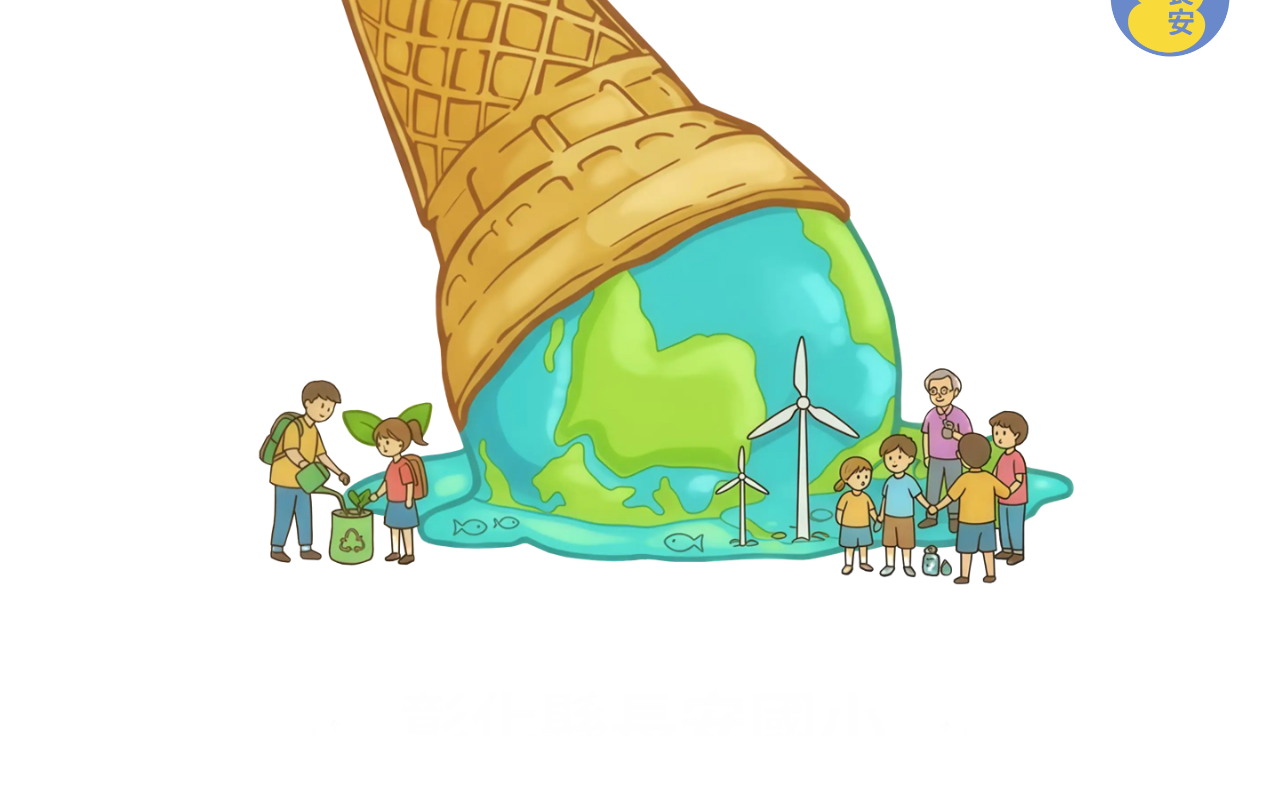
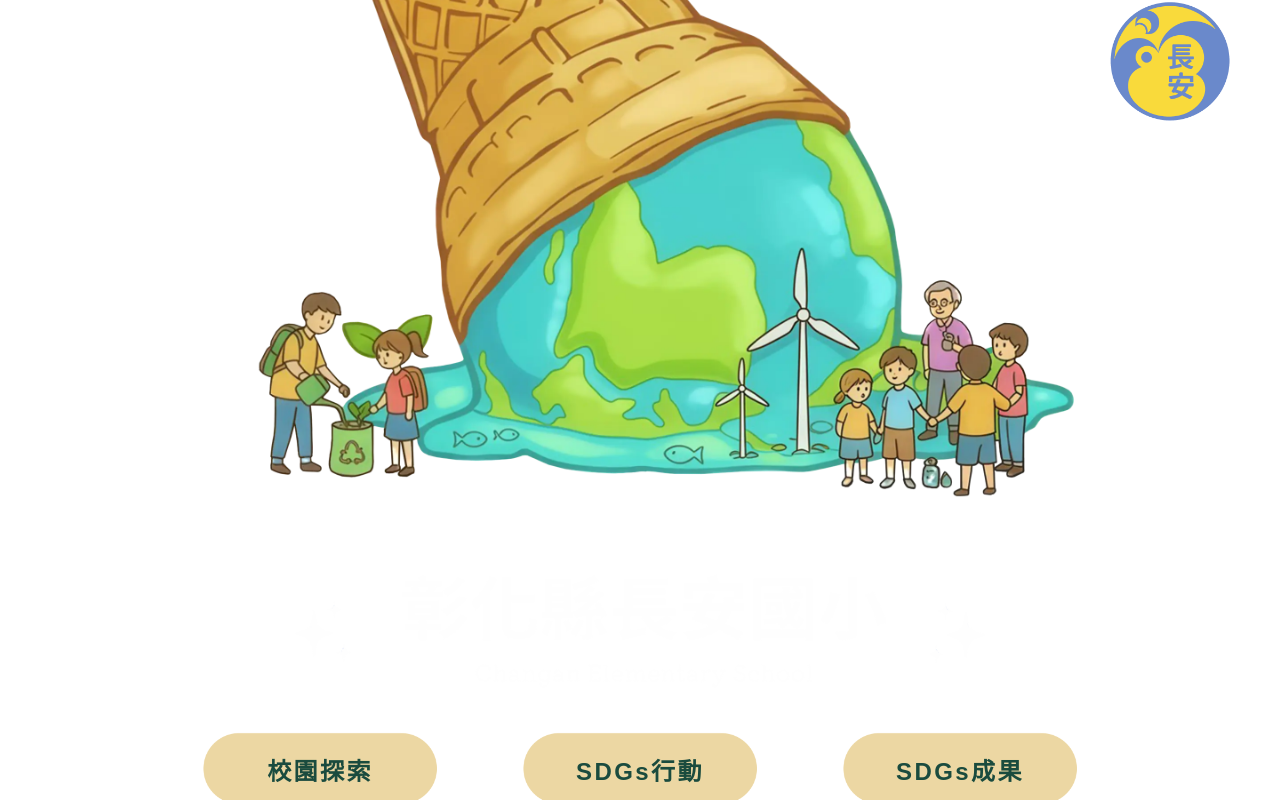
Before and after one commit to Evie-Liuu/Changan, a Vue app: page /#/ in a window 1280 px wide. Built offline with nearby package versions, Linux system fonts and the light colour scheme.

Commit message:
首頁排版

```diff
--- a/src/views/Home.vue
+++ b/src/views/Home.vue
@@ -1,9 +1,8 @@
 <template>
   <main
     :class="[
-      'h-screen w-screeen relative flex flex-col justify-center items-center gap-5 bg-[url(\'@/assets/images/Mobile/Mobile_Background.png\')] bg-cover bg-center overflow-hidden lg:bg-[url(\'@/assets/images/Web_Background.png\')]',
+      'h-screen w-screeen relative flex flex-col justify-center items-center gap-8 bg-[url(\'@/assets/images/Mobile/Mobile_Background.png\')] bg-cover bg-center overflow-hidden lg:bg-[url(\'@/assets/images/Web_Background.png\')]',
       'transition-all duration-2000 ease-out',
-      shouldMoveUp ? '-translate-y-8 lg:-translate-y-16' : 'translate-y-0'
     ]"
   >
     <!-- School Title -->
@@ -16,13 +15,14 @@
     </section>
 
     <!-- Cover -->
-    <section class="">
+    <section class="flex-shrink-0">
       <div
         :class="[
           'transition-all duration-3000 ease-out',
           isLoaded ? 'opacity-100' : 'opacity-0',
+          shouldMoveUp ? 'lg:h-170' : 'lg:h-0',
         ]"
-        class="flex items-center justify-center lg:max-w-320"
+        class="flex items-center justify-center lg:max-w-320 lg:-translate-y-35"
       >
         <img
           :src="IceCreamMelting"
```
